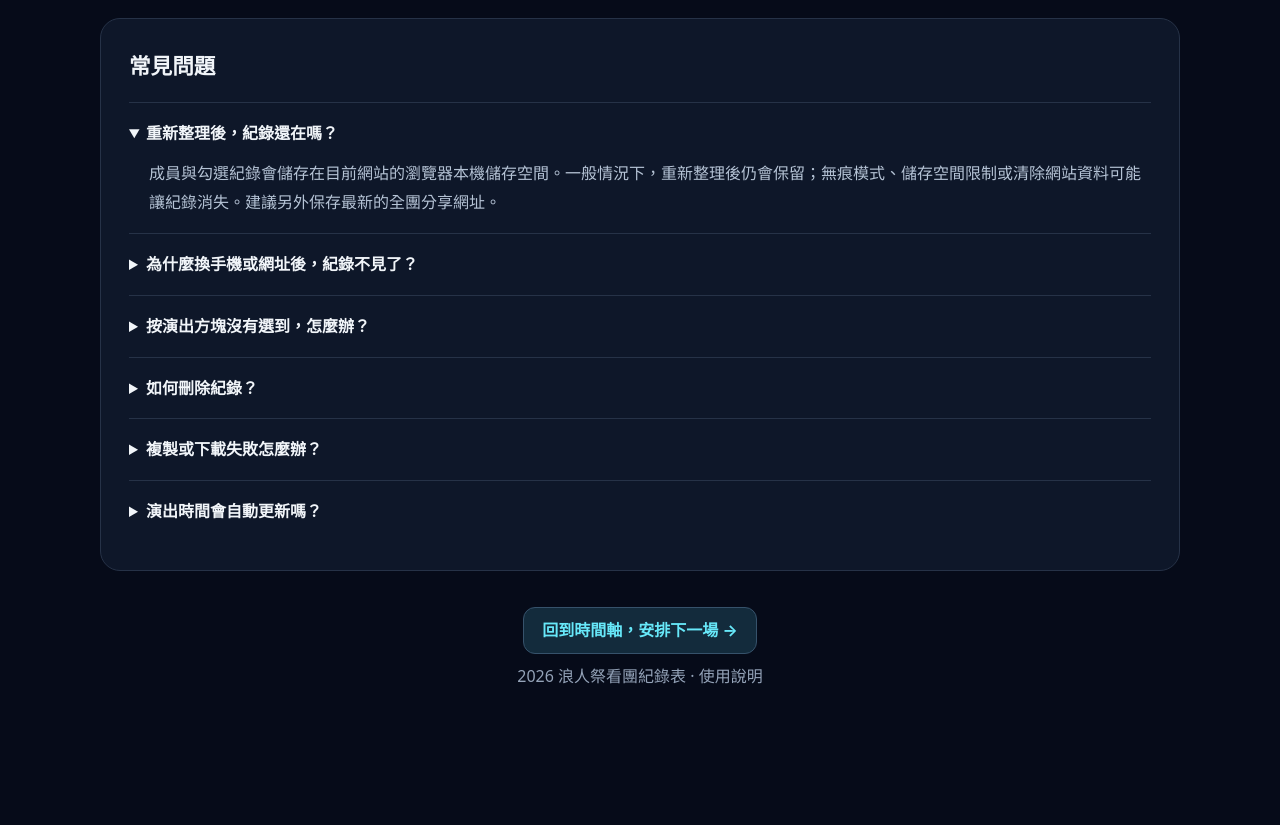
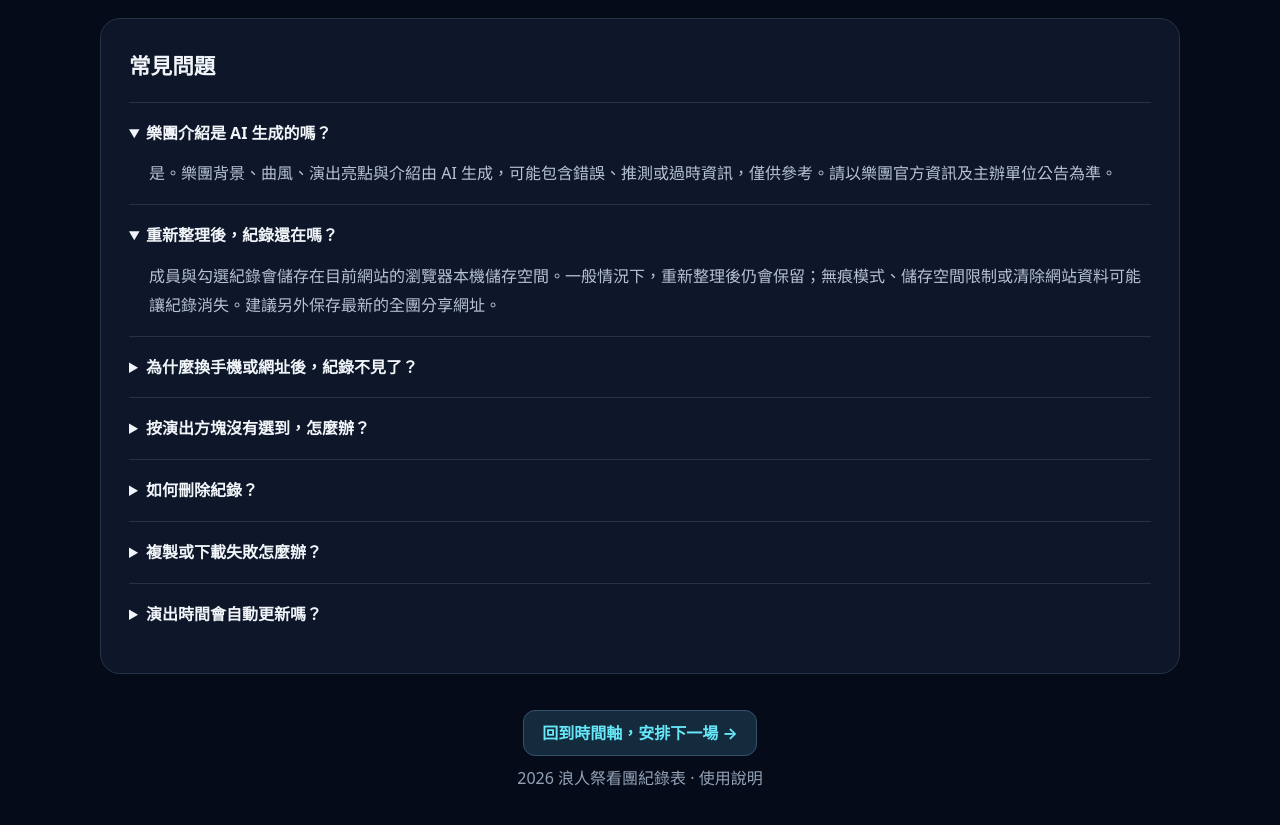
Before and after one commit to idmakers/vagabond2026, a plain HTML site: page help.html in a window 1280 px wide. Shown: the part 2219-3044 px from the top of the page. Before the commit the page ends 2974 px from the top, so only its background shows below. Drawn offline with Linux system fonts and the light colour scheme.

Commit message:
docs: explain AI-generated artist descriptions in usage guide

```diff
--- a/help.html
+++ b/help.html
@@ -141,6 +141,7 @@
       </section>
       <section class="wide" id="faq">
         <h2>常見問題</h2>
+        <details open><summary>樂團介紹是 AI 生成的嗎？</summary><p>是。樂團背景、曲風、演出亮點與介紹由 AI 生成，可能包含錯誤、推測或過時資訊，僅供參考。請以樂團官方資訊及主辦單位公告為準。</p></details>
         <details open><summary>重新整理後，紀錄還在嗎？</summary><p>成員與勾選紀錄會儲存在目前網站的瀏覽器本機儲存空間。一般情況下，重新整理後仍會保留；無痕模式、儲存空間限制或清除網站資料可能讓紀錄消失。建議另外保存最新的全團分享網址。</p></details>
         <details><summary>為什麼換手機或網址後，紀錄不見了？</summary><p>本機紀錄不會自動跨裝置或瀏覽器同步。GitHub 預設網址與自訂網域也屬於不同網站來源。請在原本看得到紀錄的頁面複製全團分享網址，再使用相同網址的 #share= 資料片段，到新網域匯入；切換網域前先保留分享網址。</p></details>
         <details><summary>按演出方塊沒有選到，怎麼辦？</summary><p>先確認已新增至少一位團友，並點擊上方成員標籤選擇目前紀錄人員。若點到右上角 ⓘ，會開啟資訊視窗；關閉後點擊方塊其餘區域即可勾選。</p></details>
```
